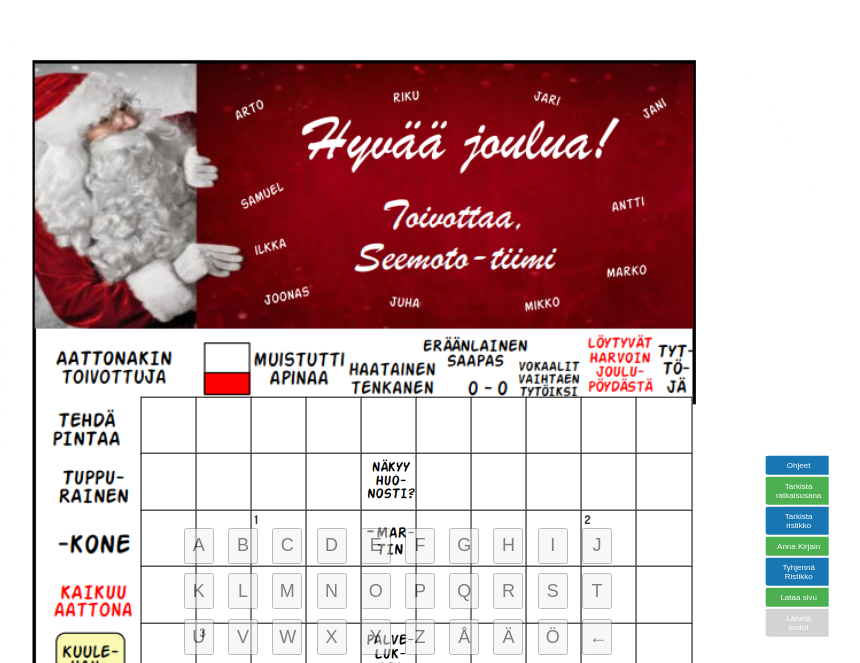
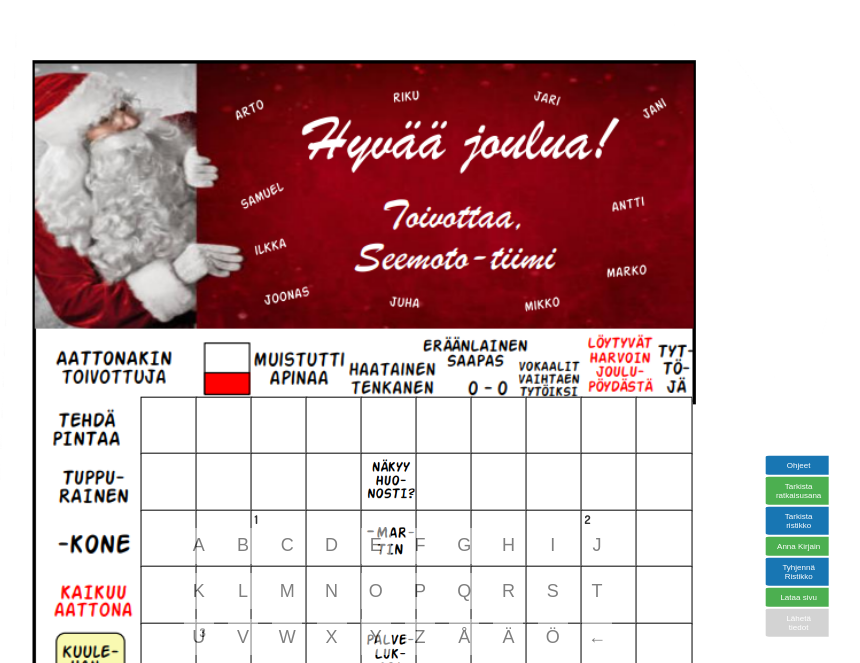
Before and after one commit to DeveloperWizard83/ristikko2021, a React (Vite) app: page / in a window 1280 px wide. Shown: the part 137-800 px from the top of the page, without its empty margins (236-1096 px from the left). Built offline with nearby package versions, Linux system fonts and the light colour scheme.

Commit message:
Paranneltu näppäimistöä css

```diff
--- a/src/CustomKeyboard.css
+++ b/src/CustomKeyboard.css
@@ -86,7 +86,8 @@
        /* Set button background to slightly transparent white for contrast */
       color: black;
       font-size: large;
-      border: px solid #494949;
+    border: none;
+    background: #FFFFFF; /* Button background to white */
 
 
     }
@@ -185,7 +186,7 @@
           font-size: large;
           text-align: center; /* Center text horizontally */
           line-height: 36px; /* Center text vertically */
-          border: none; /* Remove border or set to '1px solid #494949' if border is desired */
+         border: none;
           outline: none; /* Remove outline on focus */
       }
 
```
